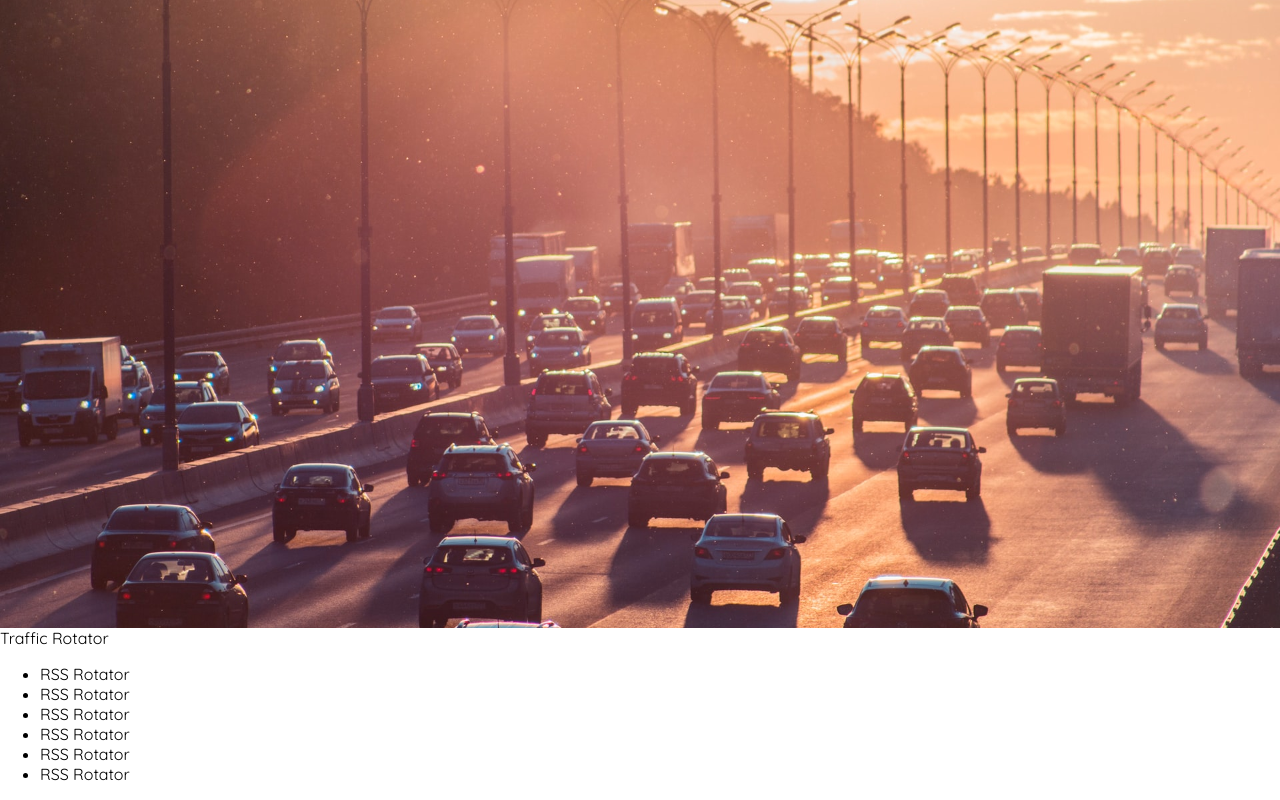
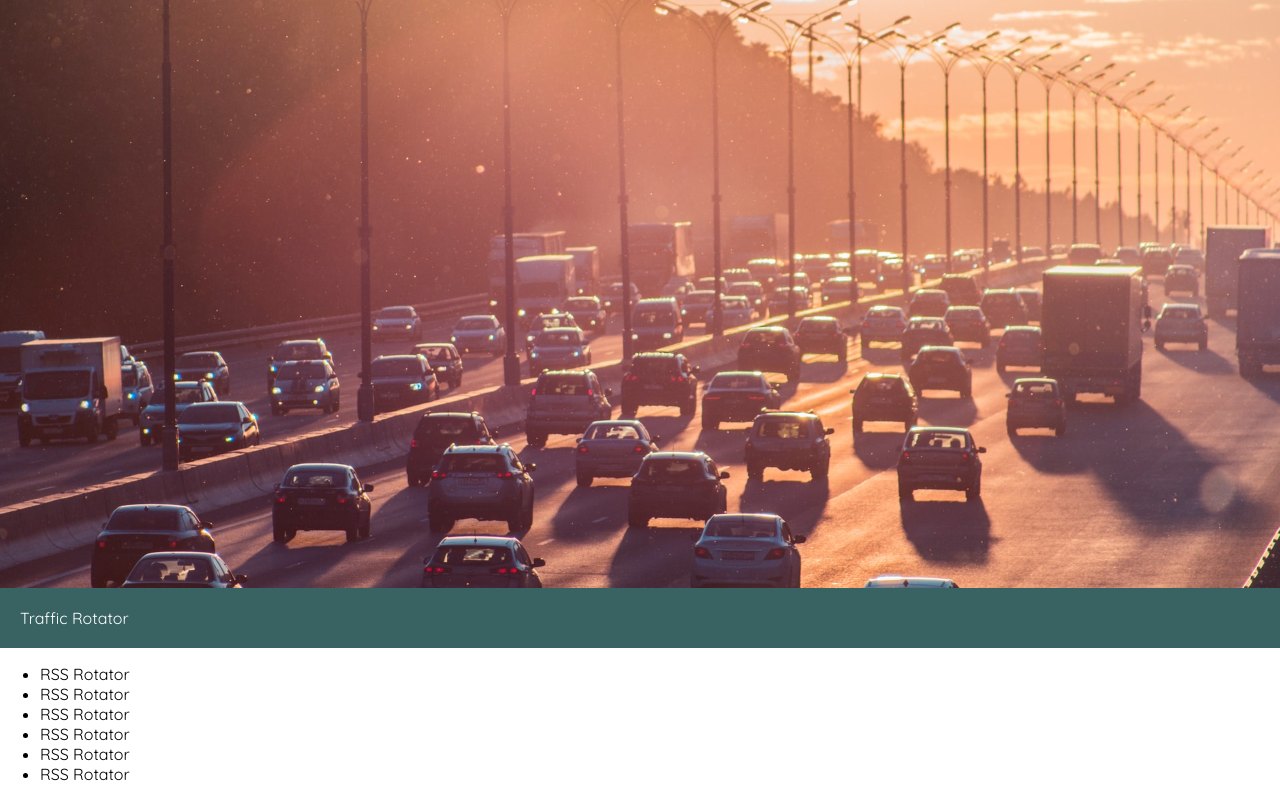
Before and after one commit to codewizard13/ehw-tutwrk-raddy-rss-fetch-traffic, a plain HTML site: page index.html in a window 1280 px wide. Drawn offline with Linux system fonts and the light colour scheme.

Commit message:
UPDATE index.html:  00:10:24 - title class styled

```diff
--- a/css/style.scss
+++ b/css/style.scss
@@ -19,4 +19,10 @@ div.rss-rotator {
   width: 100%;
   align-self: flex-end;
   background-color: #fff;
+
+  .title {
+    padding: 20px;
+    background-color: $primary-color;
+    color: #fff;
+  }
 }
```
Also changed, not shown: css/style.css, 1 other file.
